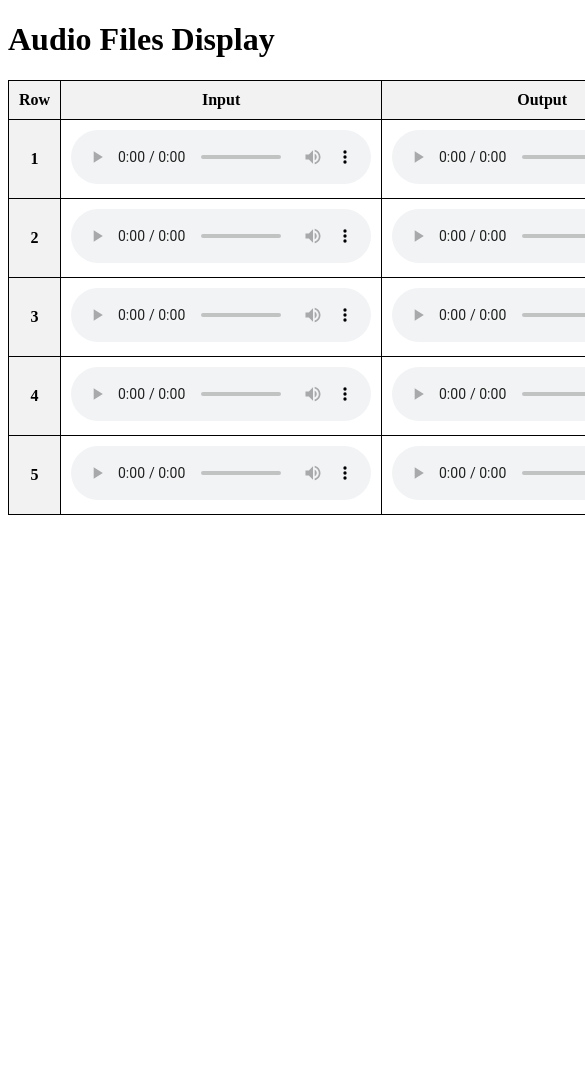
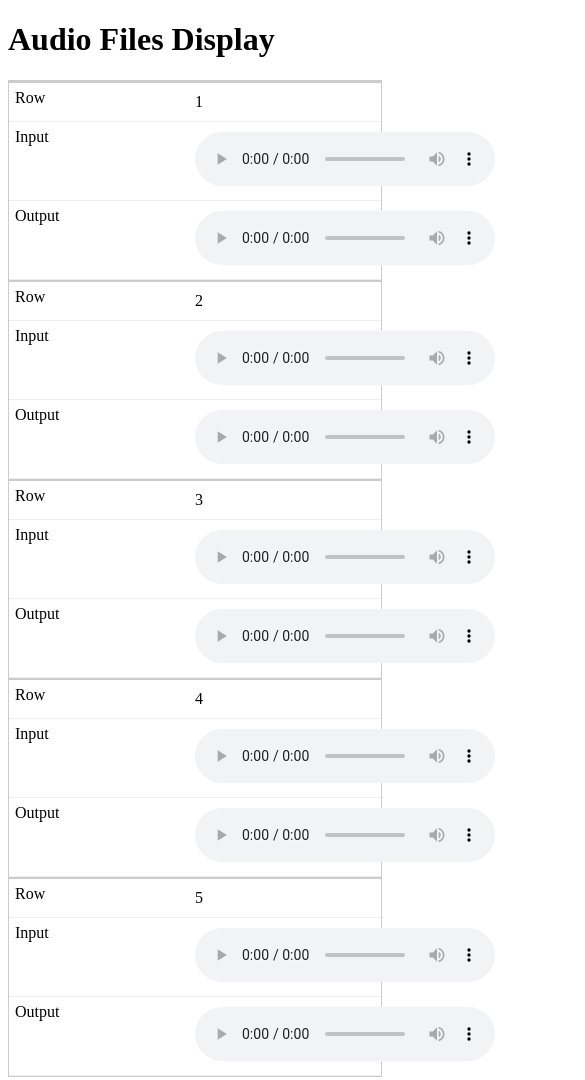
Before and after one commit to Chengbin-Liang/Audio-Encodec, a plain HTML site: page index.html in a window 390 px wide. Shown: the top 1080 px of the page, 585 px wide, since content can reach past the window. Before the commit the page ends 844 px from the top, so only its background shows below. Drawn offline with Linux system fonts and the light colour scheme.

Commit message:
Update index.html

```diff
--- a/index.html
+++ b/index.html
@@ -17,6 +17,37 @@
         th {
             background-color: #f2f2f2;
         }
+        @media only screen and (max-width: 600px) {
+            table, thead, tbody, th, td, tr {
+                display: block;
+            }
+            th {
+                position: absolute;
+                top: -9999px;
+                left: -9999px;
+            }
+            tr {
+                border: 1px solid #ccc;
+            }
+            td {
+                border: none;
+                border-bottom: 1px solid #eee;
+                position: relative;
+                padding-left: 50%;
+                text-align: left;
+            }
+            td:before {
+                position: absolute;
+                top: 6px;
+                left: 6px;
+                width: 45%;
+                padding-right: 10px;
+                white-space: nowrap;
+            }
+            td:nth-of-type(1):before { content: "Row"; }
+            td:nth-of-type(2):before { content: "Input"; }
+            td:nth-of-type(3):before { content: "Output"; }
+        }
     </style>
 </head>
 <body>
@@ -31,27 +62,27 @@
         </thead>
         <tbody>
             <tr>
-                <th>1</th>
+                <td>1</td>
                 <td><audio controls><source src="wav/cn_male/input_cn_male.wav" type="audio/wav"></audio></td>
                 <td><audio controls><source src="wav/cn_male/output_cn_male_11.wav" type="audio/wav"></audio></td>
             </tr>
             <tr>
-                <th>2</th>
+                <td>2</td>
                 <td><audio controls><source src="wav/cn_male/input_cn_male.wav" type="audio/wav"></audio></td>
                 <td><audio controls><source src="wav/cn_male/output_cn_male_19.wav" type="audio/wav"></audio></td>
             </tr>
             <tr>
-                <th>3</th>
+                <td>3</td>
                 <td><audio controls><source src="wav/cn_male/input_cn_male.wav" type="audio/wav"></audio></td>
                 <td><audio controls><source src="wav/cn_male/output_cn_male_34.wav" type="audio/wav"></audio></td>
             </tr>
             <tr>
-                <th>4</th>
+                <td>4</td>
                 <td><audio controls><source src="wav/cn_female/input_cn_female.wav" type="audio/wav"></audio></td>
                 <td><audio controls><source src="wav/cn_female/output_cn_female_11.wav" type="audio/wav"></audio></td>
             </tr>
             <tr>
-                <th>5</th>
+                <td>5</td>
                 <td><audio controls><source src="wav/cn_female/input_cn_female.wav" type="audio/wav"></audio></td>
                 <td><audio controls><source src="wav/cn_female/output_cn_female_19.wav" type="audio/wav"></audio></td>
             </tr>
```
